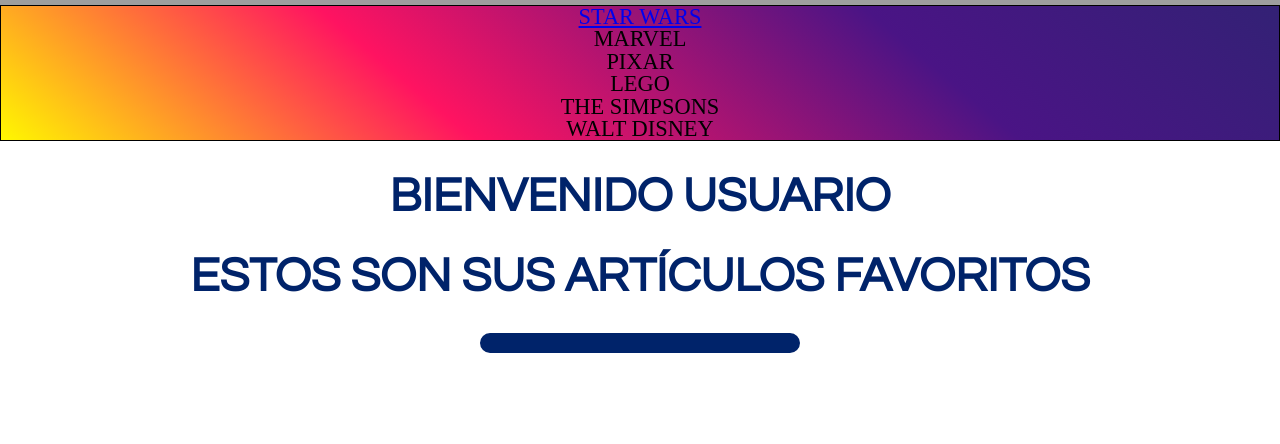
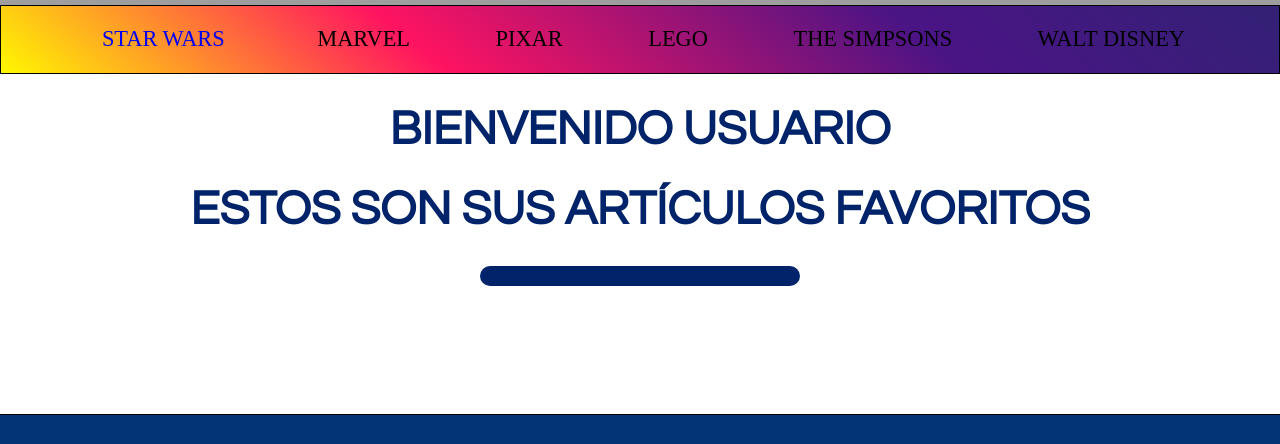
Before and after one commit to BarmanDev/PrF5-MyShop, a website: page public/pages/favorite-products.html in a window 1280 px wide. Shown: the part 215-659 px from the top of the page. Drawn offline with Linux system fonts and the light colour scheme; grey boxes are pictures that could not be loaded; a web font is replaced by a local one.

Commit message:
solvented confilcts with nav bar

```diff
--- a/public/pages/favorite-products.html
+++ b/public/pages/favorite-products.html
@@ -32,13 +32,13 @@
 
     <div id="nav-content">
         <nav id="navigator-bar">
-            <ul>
-                <li><a href="./general-products.html">STAR WARS</a></li>
-                <li><a href="#"></a> MARVEL</li>
-                <li><a href="#"></a> PIXAR</li>
-                <li><a href="#"></a> LEGO</li>
-                <li><a href="#"></a> THE SIMPSONS</li>
-                <li><a href="#"></a> WALT DISNEY</li>
+            <ul id="ul-nav-bar">
+                <li class="li-nav-bar"><a href="./general-products.html">STAR WARS</a></li>
+                <li class="li-nav-bar"><a href="#"></a> MARVEL</li>
+                <li class="li-nav-bar"><a href="#"></a> PIXAR</li>
+                <li class="li-nav-bar"><a href="#"></a> LEGO</li>
+                <li class="li-nav-bar"><a href="#"></a> THE SIMPSONS</li>
+                <li class="li-nav-bar"><a href="#"></a> WALT DISNEY</li>
             </ul>
         </nav>
     </div>
--- a/src/sass/header-style.scss
+++ b/src/sass/header-style.scss
@@ -70,7 +70,7 @@
         z-index: 2;
         top: 20px;
         float: right;
-        margin-right: 25px;
+        margin-right: 20px;
         scale: 1.7;
     }
 
```
Also changed, not shown: public/pages/general-products.html (+1 -1 lines), public/css/styles.css, 1 other file.
